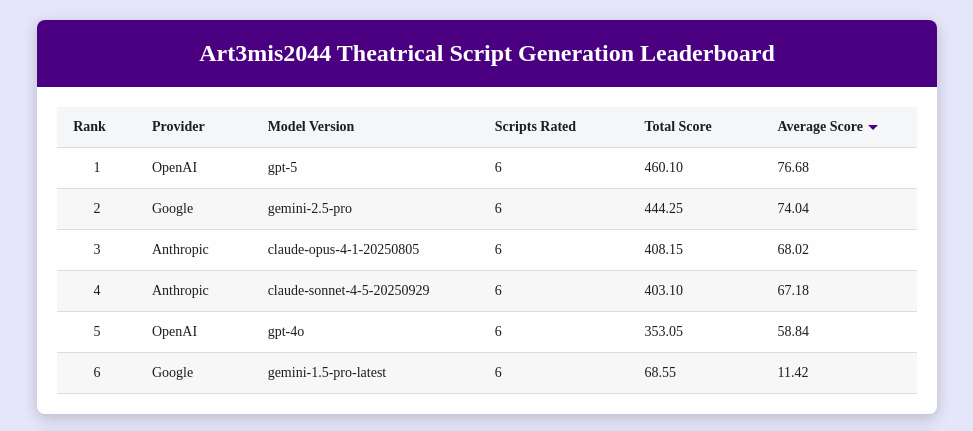
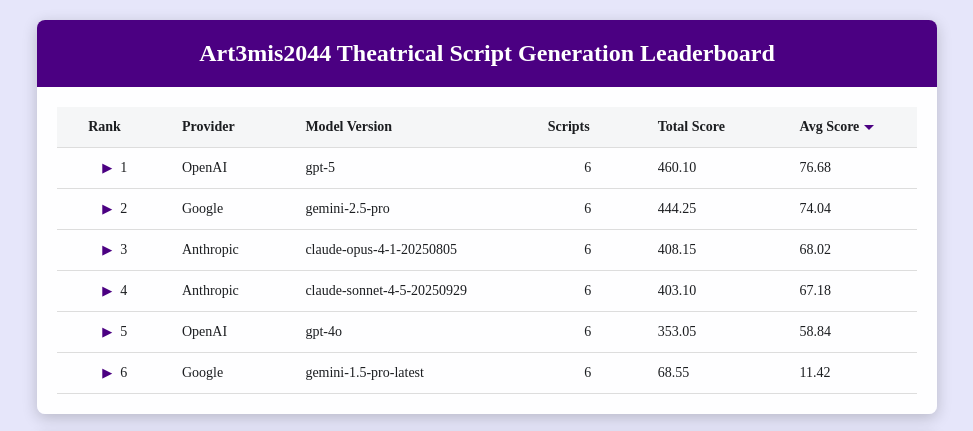
Before and after one commit to art3mis2044/llm-script-rater, a plain HTML site: page docs/index.html in a window 1280 px wide. Shown: the top 431 px of the page, without its empty margins (153-1126 px from the left). Drawn offline with Linux system fonts and the light colour scheme.

Commit message:
Added rater scores to the leaderboard.json, added total & average scores, and added an expandable panel for each model to show the total & average rater scores.

```diff
--- a/docs/index.html
+++ b/docs/index.html
@@ -59,16 +59,77 @@
         th:hover {
             background-color: #e9ebee;
         }
-        tr:nth-child(even) {
+        tr:nth-child(even):not(.details-row) {
             background-color: rgba(245, 246, 247, 0.8);
         }
-        tr:hover {
+        .model-row:hover {
             background-color: #e9ebee;
         }
         td:first-child, th:first-child {
-            width: 50px;
+            width: 80px;
             text-align: center;
         }
+        .model-row {
+            cursor: pointer;
+        }
+        .arrow {
+            display: inline-block;
+            width: 20px;
+            text-align: center;
+            font-size: 12px;
+            color: #4B0082;
+            font-weight: bold;
+            transition: transform 0.2s ease-in-out;
+        }
+        .arrow.expanded {
+            transform: rotate(90deg);
+        }
+        .details-row > td {
+            padding: 0;
+            border-bottom: none;
+        }
+        .details-container {
+            margin: 10px 20px 10px 60px; /* Indentation */
+            padding: 15px 20px;
+            background-color: #fdfcff;
+            border-left: 4px solid #4B0082;
+            border-radius: 8px;
+            box-shadow: inset 0 1px 4px rgba(0,0,0,0.06);
+        }
+        .details-container h4 {
+            margin-top: 0;
+            margin-bottom: 10px;
+            color: #4B0082;
+        }
+        .details-container table {
+            font-size: 13px;
+            table-layout: fixed;
+            width: 100%;
+        }
+        .details-container th, .details-container td {
+            border: none;
+            padding: 8px 12px;
+        }
+        .details-container th {
+            color: #606770;
+            font-weight: 600;
+            cursor: default;
+        }
+        .details-container th:hover {
+            background-color: transparent;
+        }
+        .details-container tr:nth-child(even) {
+            background-color: rgba(230, 230, 250, 0.4);
+        }
+        .details-container .rater-name-col {
+            width: 50%;
+        }
+        .details-container .rater-score-col {
+            width: 25%;
+            text-align: right;
+            padding-right: 15px;
+        }
+
         /* Section for the link */
         .info-section {
             padding: 20px;
@@ -167,15 +228,15 @@
         }
 
         let tableHtml = `
-                <table>
+                <table class="leaderboard-table">
                     <thead>
                         <tr>
                             <th data-sort="rank">Rank<span class="sort-indicator"></span></th>
                             <th data-sort="provider">Provider<span class="sort-indicator"></span></th>
                             <th data-sort="model_version">Model Version<span class="sort-indicator"></span></th>
-                            <th data-sort="script_count">Scripts Rated<span class="sort-indicator"></span></th>
+                            <th data-sort="script_count">Scripts<span class="sort-indicator"></span></th>
                             <th data-sort="total_score">Total Score<span class="sort-indicator"></span></th>
-                            <th data-sort="average_score">Average Score<span class="sort-indicator"></span></th>
+                            <th data-sort="average_score">Avg Score<span class="sort-indicator"></span></th>
                         </tr>
                     </thead>
                     <tbody>
@@ -183,16 +244,53 @@
 
         leaderboardData.forEach((model, index) => {
             const rank = sortState.column === 'rank' && sortState.direction === 'desc' ? leaderboardData.length - index : index + 1;
+
             tableHtml += `
-                    <tr>
-                        <td>${rank}</td>
+                    <tr class="model-row" data-model-version="${model.model_version}">
+                        <td><span class="arrow">▶</span> ${rank}</td>
                         <td>${model.provider}</td>
                         <td>${model.model_version}</td>
-                        <td>${model.script_count}</td>
+                        <td style="text-align: center;">${model.script_count}</td>
                         <td>${model.total_score.toFixed(2)}</td>
                         <td>${model.average_score.toFixed(2)}</td>
                     </tr>
                 `;
+
+            if (model.rater_breakdown && model.rater_breakdown.length > 0) {
+                let detailsTable = `
+                    <div class="details-container">
+                        <h4>Rater Breakdown (Weighted)</h4>
+                        <table>
+                            <thead>
+                                <tr>
+                                    <th class="rater-name-col">Rater</th>
+                                    <th class="rater-score-col">Total Score</th>
+                                    <th class="rater-score-col">Average Score</th>
+                                </tr>
+                            </thead>
+                            <tbody>`;
+                model.rater_breakdown.forEach(rater => {
+                    detailsTable += `
+                        <tr>
+                            <td class="rater-name-col">${rater.rater_name}</td>
+                            <td class="rater-score-col">${rater.total_score.toFixed(2)}</td>
+                            <td class="rater-score-col">${rater.average_score.toFixed(2)}</td>
+                        </tr>`;
+                });
+                detailsTable += '</tbody></table></div>';
+
+                tableHtml += `
+                    <tr class="details-row" id="details-${model.model_version}" style="display: none;">
+                        <td colspan="6">${detailsTable}</td>
+                    </tr>
+                `;
+            } else {
+                tableHtml += `
+                    <tr class="details-row" id="details-${model.model_version}" style="display: none;">
+                        <td colspan="6"><div class="details-container"><p>No rater breakdown available.</p></div></td>
+                    </tr>
+                `;
+            }
         });
 
         tableHtml += '</tbody></table>';
@@ -200,10 +298,28 @@
 
         updateSortIndicators();
         addSortEventListeners();
+        addToggleEventListeners();
+    }
+
+    function addToggleEventListeners() {
+        document.querySelectorAll('.model-row').forEach(row => {
+            row.addEventListener('click', (event) => {
+                if (event.target.tagName.toLowerCase() !== 'th') {
+                    const modelVersion = row.dataset.modelVersion;
+                    const detailsRow = document.getElementById(`details-${modelVersion}`);
+                    const arrow = row.querySelector('.arrow');
+
+                    if (detailsRow) {
+                        const isHidden = detailsRow.style.display === 'none';
+                        detailsRow.style.display = isHidden ? 'table-row' : 'none';
+                        arrow.classList.toggle('expanded', isHidden);
+                    }
+                }
+            });
+        });
     }
 
     function sortLeaderboard(column) {
-        // Special handling for rank column
         if (column === 'rank') {
             if (sortState.column === column) {
                 sortState.direction = sortState.direction === 'asc' ? 'desc' : 'asc';
@@ -211,7 +327,6 @@
                 sortState.column = column;
                 sortState.direction = 'asc';
             }
-            // Data is already sorted by rank (index), just need to reverse if 'desc'
             displayLeaderboard();
             return;
         }
@@ -220,7 +335,6 @@
             sortState.direction = sortState.direction === 'asc' ? 'desc' : 'asc';
         } else {
             sortState.column = column;
-            // Default to descending for scores, ascending for text
             sortState.direction = (column.includes('score') || column.includes('count')) ? 'desc' : 'asc';
         }
 
@@ -260,17 +374,16 @@
 
     async function fetchLeaderboard() {
         try {
-            const response = await fetch('leaderboard.json');
+            const response = await fetch('leaderboard.json?cachebust=' + new Date().getTime());
 
             if (!response.ok) {
                 const errorText = `HTTP error! Status: ${response.status}`;
                 console.error('Failed to load leaderboard data:', errorText);
                 document.getElementById('leaderboard-container').innerHTML = `<p class="error-message">Failed to load leaderboard data. Please check the console.</p>`;
-                return; // Exit the function
+                return;
             }
 
             leaderboardData = await response.json();
-            // --- FIX: Display the pre-sorted data directly on load ---
             displayLeaderboard();
         } catch (error) {
             console.error('Failed to load leaderboard data:', error);
--- a/docs/leaderboard.json
+++ b/docs/leaderboard.json
@@ -2,43 +2,265 @@
   {
     "model_version": "gpt-5",
     "provider": "OpenAI",
-    "total_score": 460.1,
-    "average_score": 76.68333333333334,
-    "script_count": 6
+    "total_score": 460.09999999999997,
+    "average_score": 76.68333333333332,
+    "script_count": 6,
+    "rater_breakdown": [
+      {
+        "rater_name": "CharacterRater",
+        "total_score": 53.9,
+        "average_score": 8.983333333333333
+      },
+      {
+        "rater_name": "DialogueRater",
+        "total_score": 81.75,
+        "average_score": 13.625
+      },
+      {
+        "rater_name": "FormattingRater",
+        "total_score": 11.85,
+        "average_score": 1.9749999999999999
+      },
+      {
+        "rater_name": "ImpactRater",
+        "total_score": 81.45,
+        "average_score": 13.575000000000001
+      },
+      {
+        "rater_name": "OriginalityRater",
+        "total_score": 65.25,
+        "average_score": 10.875
+      },
+      {
+        "rater_name": "PlotLogicRater",
+        "total_score": 109.2,
+        "average_score": 18.2
+      },
+      {
+        "rater_name": "StructureRater",
+        "total_score": 56.7,
+        "average_score": 9.450000000000001
+      }
+    ]
   },
   {
     "model_version": "gemini-2.5-pro",
     "provider": "Google",
     "total_score": 444.25,
     "average_score": 74.04166666666667,
-    "script_count": 6
+    "script_count": 6,
+    "rater_breakdown": [
+      {
+        "rater_name": "CharacterRater",
+        "total_score": 54.400000000000006,
+        "average_score": 9.066666666666668
+      },
+      {
+        "rater_name": "DialogueRater",
+        "total_score": 81.75,
+        "average_score": 13.625
+      },
+      {
+        "rater_name": "FormattingRater",
+        "total_score": 10.5,
+        "average_score": 1.75
+      },
+      {
+        "rater_name": "ImpactRater",
+        "total_score": 79.35,
+        "average_score": 13.225
+      },
+      {
+        "rater_name": "OriginalityRater",
+        "total_score": 55.949999999999996,
+        "average_score": 9.325
+      },
+      {
+        "rater_name": "PlotLogicRater",
+        "total_score": 106.2,
+        "average_score": 17.7
+      },
+      {
+        "rater_name": "StructureRater",
+        "total_score": 56.099999999999994,
+        "average_score": 9.35
+      }
+    ]
   },
   {
     "model_version": "claude-opus-4-1-20250805",
     "provider": "Anthropic",
     "total_score": 408.15,
     "average_score": 68.02499999999999,
-    "script_count": 6
+    "script_count": 6,
+    "rater_breakdown": [
+      {
+        "rater_name": "CharacterRater",
+        "total_score": 52.6,
+        "average_score": 8.766666666666667
+      },
+      {
+        "rater_name": "DialogueRater",
+        "total_score": 78.75,
+        "average_score": 13.125
+      },
+      {
+        "rater_name": "FormattingRater",
+        "total_score": 10.0,
+        "average_score": 1.6666666666666667
+      },
+      {
+        "rater_name": "ImpactRater",
+        "total_score": 75.75,
+        "average_score": 12.625
+      },
+      {
+        "rater_name": "OriginalityRater",
+        "total_score": 35.25,
+        "average_score": 5.875
+      },
+      {
+        "rater_name": "PlotLogicRater",
+        "total_score": 100.2,
+        "average_score": 16.7
+      },
+      {
+        "rater_name": "StructureRater",
+        "total_score": 55.599999999999994,
+        "average_score": 9.266666666666666
+      }
+    ]
   },
   {
     "model_version": "claude-sonnet-4-5-20250929",
     "provider": "Anthropic",
     "total_score": 403.1,
     "average_score": 67.18333333333334,
-    "script_count": 6
+    "script_count": 6,
+    "rater_breakdown": [
+      {
+        "rater_name": "CharacterRater",
+        "total_score": 53.400000000000006,
+        "average_score": 8.9
+      },
+      {
+        "rater_name": "DialogueRater",
+        "total_score": 77.25,
+        "average_score": 12.875
+      },
+      {
+        "rater_name": "FormattingRater",
+        "total_score": 13.1,
+        "average_score": 2.183333333333333
+      },
+      {
+        "rater_name": "ImpactRater",
+        "total_score": 78.45,
+        "average_score": 13.075000000000001
+      },
+      {
+        "rater_name": "OriginalityRater",
+        "total_score": 38.7,
+        "average_score": 6.45
+      },
+      {
+        "rater_name": "PlotLogicRater",
+        "total_score": 90.2,
+        "average_score": 15.033333333333333
+      },
+      {
+        "rater_name": "StructureRater",
+        "total_score": 52.0,
+        "average_score": 8.666666666666666
+      }
+    ]
   },
   {
     "model_version": "gpt-4o",
     "provider": "OpenAI",
     "total_score": 353.05,
     "average_score": 58.84166666666667,
-    "script_count": 6
+    "script_count": 6,
+    "rater_breakdown": [
+      {
+        "rater_name": "CharacterRater",
+        "total_score": 52.6,
+        "average_score": 8.766666666666667
+      },
+      {
+        "rater_name": "DialogueRater",
+        "total_score": 75.75,
+        "average_score": 12.625
+      },
+      {
+        "rater_name": "FormattingRater",
+        "total_score": 9.25,
+        "average_score": 1.5416666666666667
+      },
+      {
+        "rater_name": "ImpactRater",
+        "total_score": 74.85,
+        "average_score": 12.475
+      },
+      {
+        "rater_name": "OriginalityRater",
+        "total_score": 30.3,
+        "average_score": 5.05
+      },
+      {
+        "rater_name": "PlotLogicRater",
+        "total_score": 71.4,
+        "average_score": 11.9
+      },
+      {
+        "rater_name": "StructureRater",
+        "total_score": 38.9,
+        "average_score": 6.483333333333333
+      }
+    ]
   },
   {
     "model_version": "gemini-1.5-pro-latest",
     "provider": "Google",
     "total_score": 68.55,
     "average_score": 11.424999999999999,
-    "script_count": 6
+    "script_count": 6,
+    "rater_breakdown": [
+      {
+        "rater_name": "CharacterRater",
+        "total_score": 8.8,
+        "average_score": 1.4666666666666668
+      },
+      {
+        "rater_name": "DialogueRater",
+        "total_score": 13.5,
+        "average_score": 2.25
+      },
+      {
+        "rater_name": "FormattingRater",
+        "total_score": 1.75,
+        "average_score": 0.2916666666666667
+      },
+      {
+        "rater_name": "ImpactRater",
+        "total_score": 12.75,
+        "average_score": 2.125
+      },
+      {
+        "rater_name": "OriginalityRater",
+        "total_score": 5.25,
+        "average_score": 0.875
+      },
+      {
+        "rater_name": "PlotLogicRater",
+        "total_score": 17.0,
+        "average_score": 2.8333333333333335
+      },
+      {
+        "rater_name": "StructureRater",
+        "total_score": 9.5,
+        "average_score": 1.5833333333333333
+      }
+    ]
   }
 ]
```
Also changed, not shown: 1 other file.
